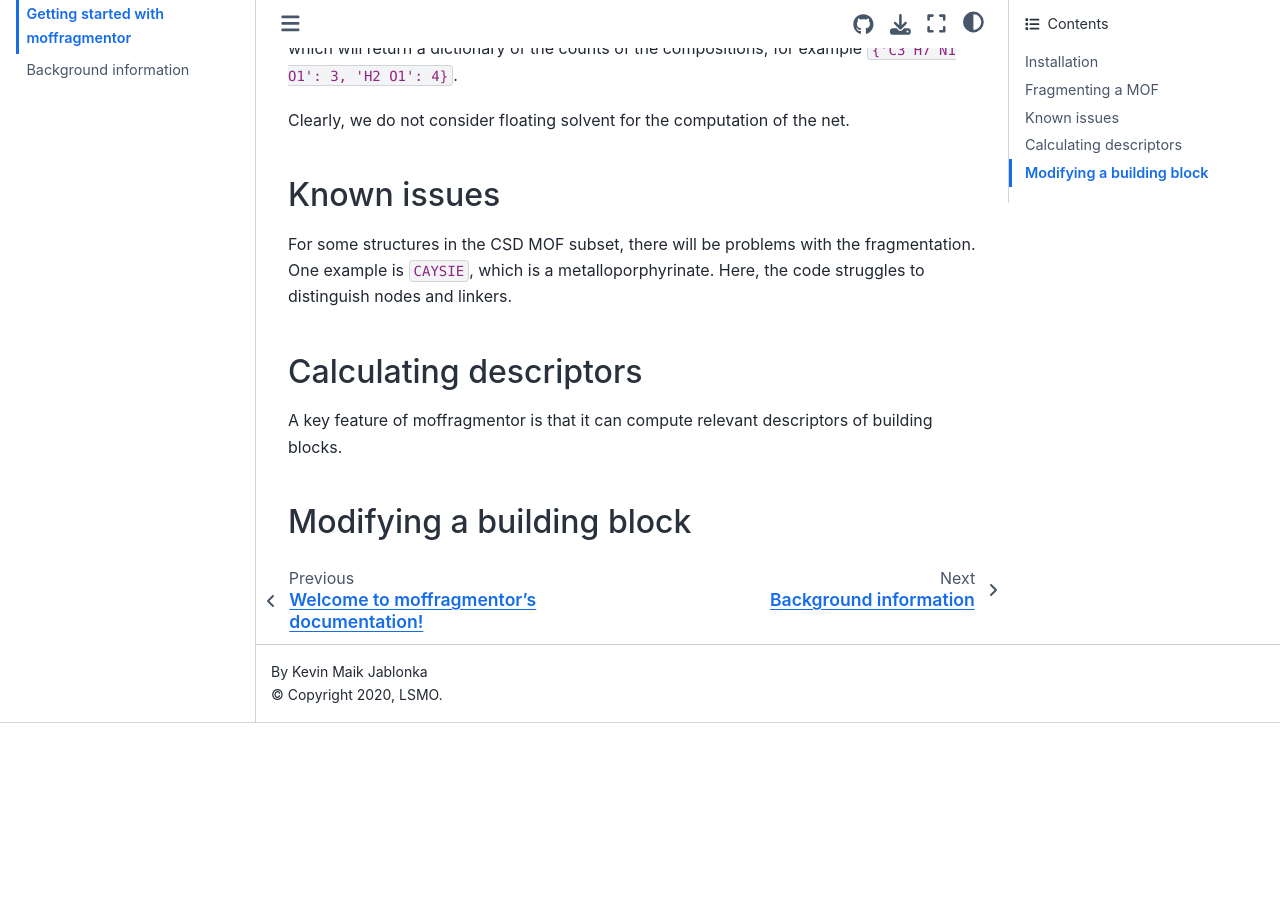
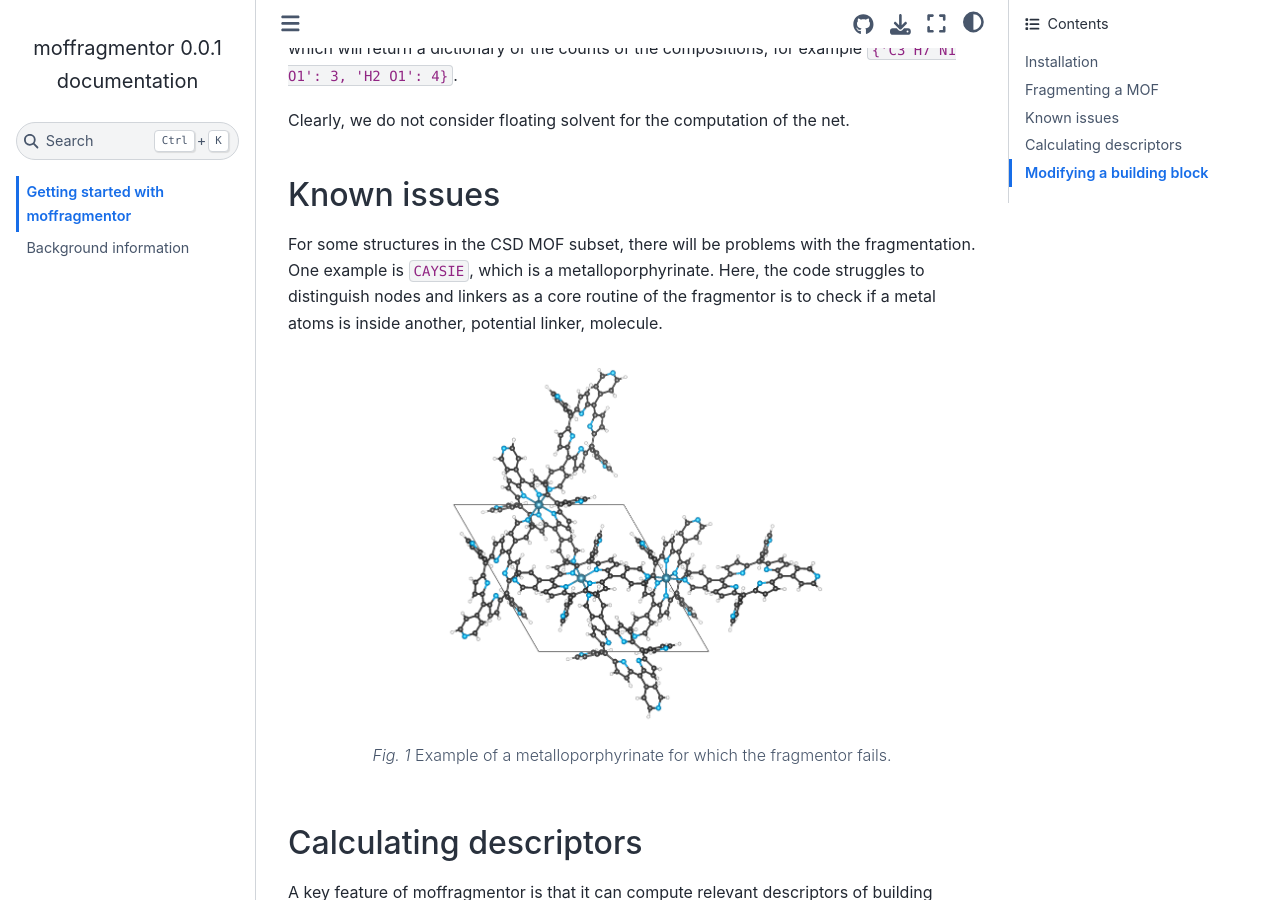
Before and after one commit to kjappelbaum/moffragmentor, a Sphinx documentation site: the page built from docs/source/getting_started.rst, in a window 1280 px wide and 900 px high, scrolled down 1617 px. Built offline with Sphinx 7.4.7 and the Sphinx Book theme 1.1.4, drawn with Linux system fonts in a browser that asks for light colours; before the commit the page ends 2340 px from its top, so only the background shows below that.

```diff
--- a/docs/source/getting_started.rst
+++ b/docs/source/getting_started.rst
@@ -71,8 +71,14 @@ Known issues
 ----------------
 
 For some structures in the CSD MOF subset, there will be problems with the fragmentation.
-One example is :code:`CAYSIE`, which is a metalloporphyrinate. Here, the code struggles to distinguish nodes and linkers.
+One example is :code:`CAYSIE`, which is a metalloporphyrinate. Here, the code struggles to distinguish nodes and linkers as a core routine of the fragmentor is to check if a metal atoms is inside another, potential linker, molecule.
 
+.. figure:: _static/RSM2943.png
+    :alt: RSM2943
+    :width: 400px
+    :align: center
+
+    Example of a metalloporphyrinate for which the fragmentor fails.
 
 Calculating descriptors
 --------------------------
```
Also changed, not shown: docs/source/_static/RSM2943.png (added), 2 other files.
